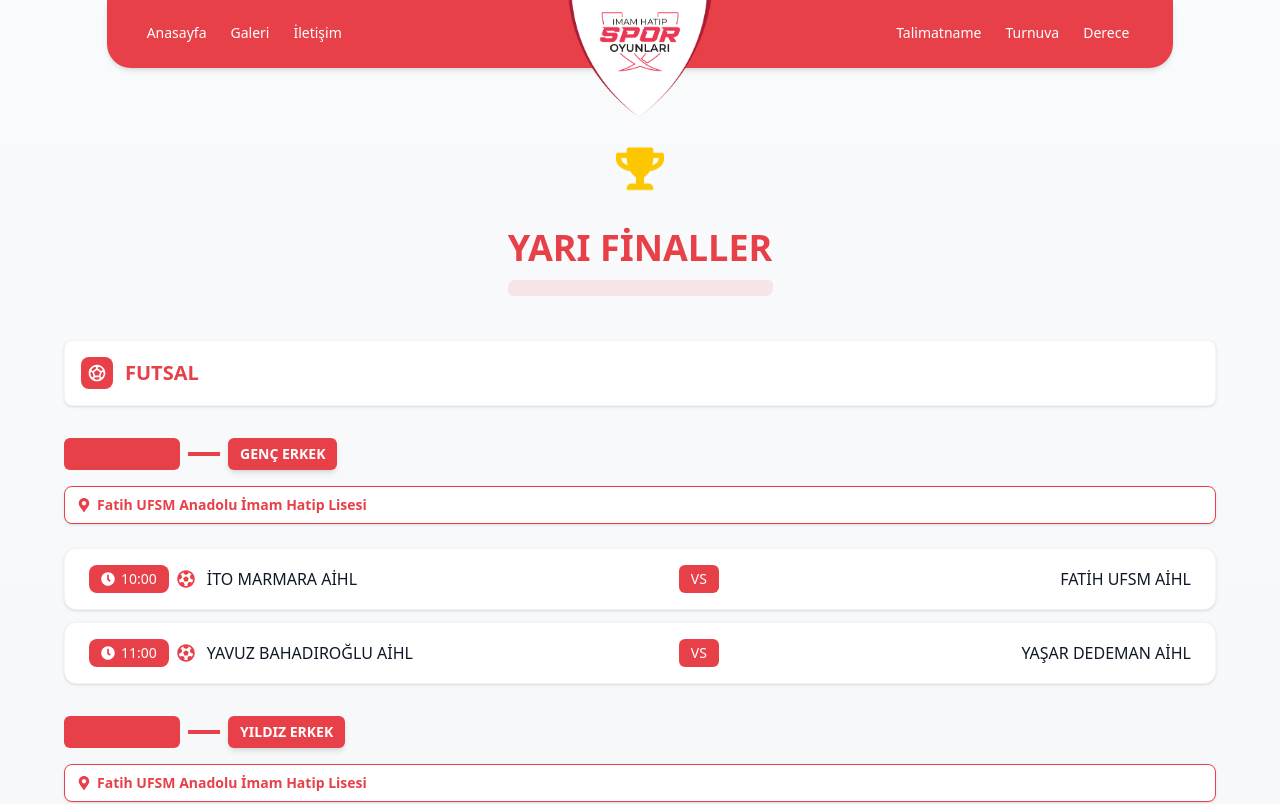
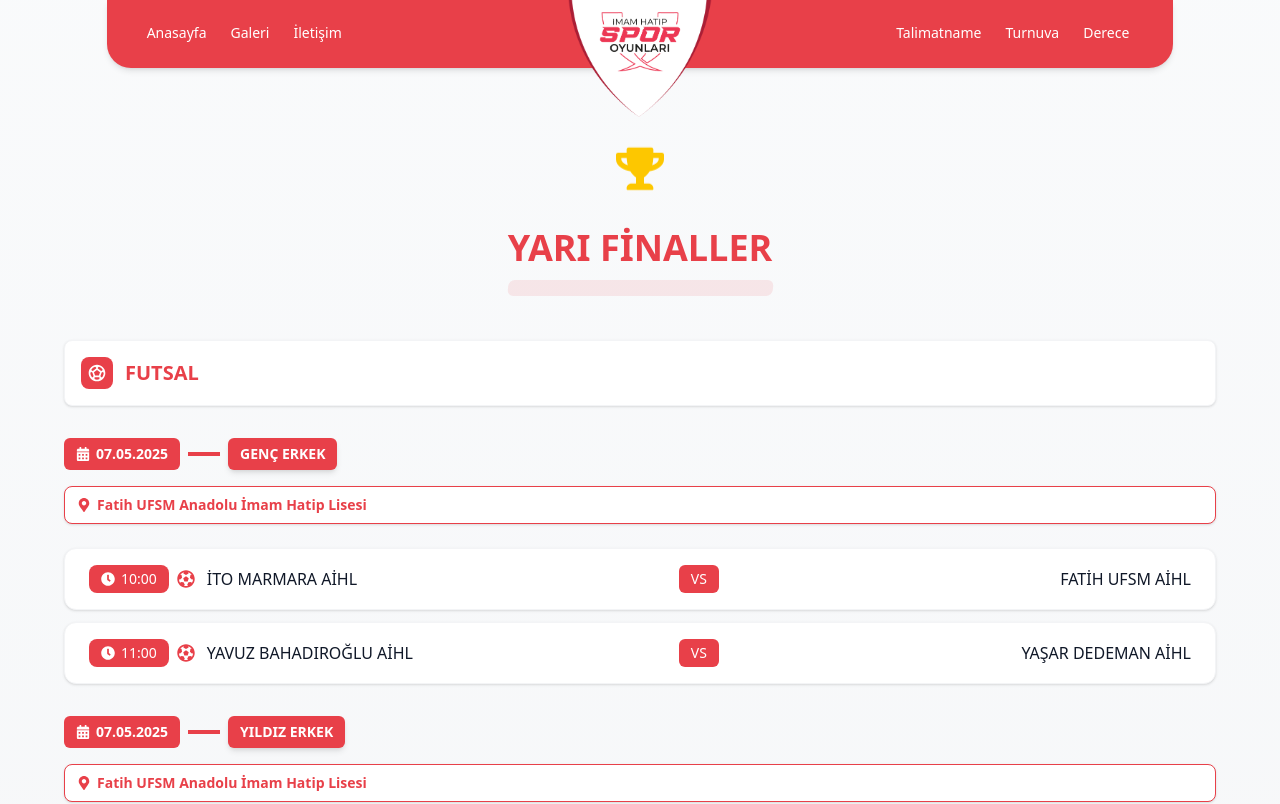
Before and after one commit to ondertalhatorpil/imamhatipsporoyunlari.com, a React (Vite) app in the folder frontend/: page /turnuva-final-asamasi in a window 1280 px wide. Shown: the top 804 px of the page. Built offline with nearby package versions, Linux system fonts and the light colour scheme.

Commit message:
feat: final page resposive

```diff
--- a/frontend/src/pages/TournamentFinal.jsx
+++ b/frontend/src/pages/TournamentFinal.jsx
@@ -135,8 +135,8 @@ const TournamentFinal = () => {
         <div key={idx} className="mb-6 sm:mb-8">
           <div className="flex flex-wrap items-center gap-2 mb-3 sm:mb-4">
             <div className="bg-[#E84049] bg-opacity-5 rounded-md px-3 py-1.5 flex items-center gap-1.5">
-              <FaCalendarAlt className="text-[#E84049] text-sm" />
-              <span className="text-sm font-bold text-[#E84049]">{matchDay.date}</span>
+              <FaCalendarAlt className="text-[#fff] text-sm" />
+              <span className="text-sm font-bold text-[#fff]">{matchDay.date}</span>
             </div>
             <div className="h-1 w-8 bg-[#E84049] bg-opacity-30 hidden sm:block"></div>
             <span className="bg-[#E84049] text-white px-3 py-1.5 rounded-md text-xs sm:text-sm font-bold shadow-md">
```
